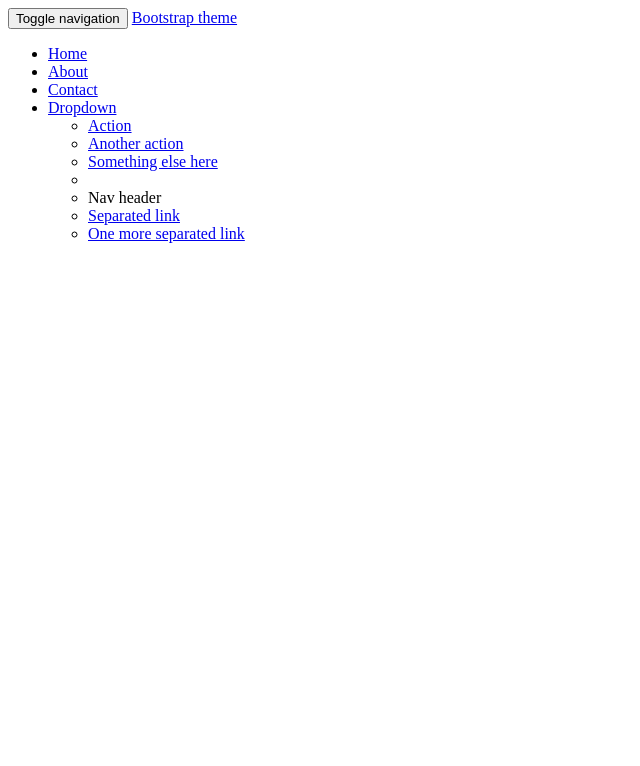
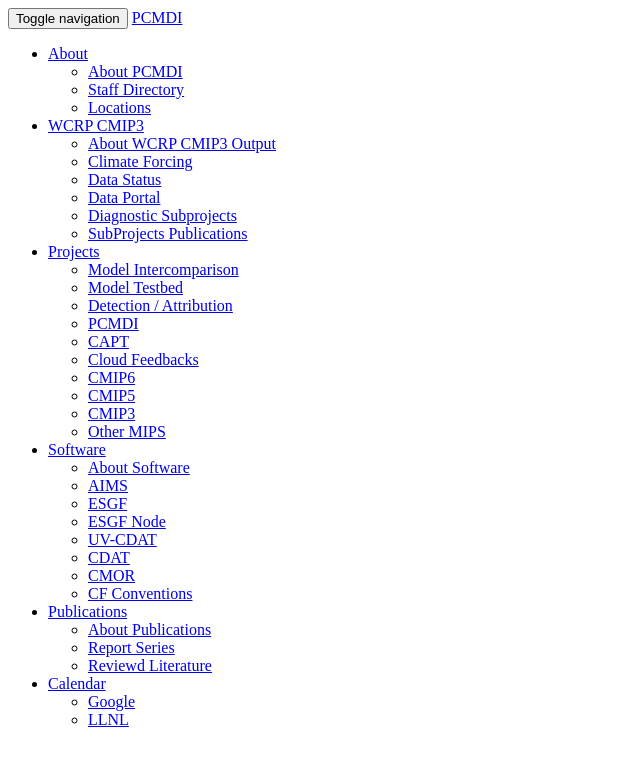
Before and after one commit to webshootertk/pcmdi_conversion, a PHP site: page /nav.php in a window 1280 px wide. Shown: the top 766 px of the page, without its empty margins (0-640 px from the left). Run offline with PHP 8.4, Linux system fonts and the light colour scheme.

Commit message:
MBH: adding in nav

```diff
--- a/2015_templates/_includes/nav.php
+++ b/2015_templates/_includes/nav.php
@@ -8,25 +8,78 @@
             <span class="icon-bar"></span>
             <span class="icon-bar"></span>
           </button>
-          <a class="navbar-brand" href="#">Bootstrap theme</a>
+          <a class="navbar-brand" href="index.php">PCMDI</a>
         </div>
         <div id="navbar" class="navbar-collapse collapse">
           <ul class="nav navbar-nav">
-            <li class="active"><a href="#">Home</a></li>
-            <li><a href="#about">About</a></li>
-            <li><a href="#contact">Contact</a></li>
             <li class="dropdown">
-              <a href="#" class="dropdown-toggle" data-toggle="dropdown" role="button" aria-expanded="false">Dropdown <span class="caret"></span></a>
+              <a href="#" class="dropdown-toggle" data-toggle="dropdown" role="button" aria-expanded="false">About<span class="caret"></span></a>
               <ul class="dropdown-menu" role="menu">
-                <li><a href="#">Action</a></li>
-                <li><a href="#">Another action</a></li>
-                <li><a href="#">Something else here</a></li>
-                <li class="divider"></li>
-                <li class="dropdown-header">Nav header</li>
-                <li><a href="#">Separated link</a></li>
-                <li><a href="#">One more separated link</a></li>
+                <li><a href="about/index.php">About PCMDI</a></li>
+                <li><a href="about/staff.php">Staff Directory</a></li>
+                <li><a href="about/locations.php">Locations</a></li>
               </ul>
             </li>
+
+            <li class="dropdown">
+              <a href="#" class="dropdown-toggle" data-toggle="dropdown" role="button" aria-expanded="false">WCRP CMIP3<span class="caret"></span></a>
+              <ul class="dropdown-menu" role="menu">
+                <li><a href="ipcc/about_ipcc.php">About WCRP CMIP3 Output</a></li>
+                <li><a href="ipcc/climate_forcing.php">Climate Forcing</a></li>
+                <li><a href="ipcc/data_status_tables.php">Data Status</a></li>
+                <li><a href="https://esgcet.llnl.gov:8443/index.jsp">Data Portal</a></li>
+                <li><a href="ipcc/diagnostic_subprojects.php">Diagnostic Subprojects</a></li>
+                <li><a href="ipcc/subproject_publications.php">SubProjects Publications</a></li>
+              </ul>
+            </li>
+
+          <li class="dropdown">
+              <a href="#" class="dropdown-toggle" data-toggle="dropdown" role="button" aria-expanded="false">Projects<span class="caret"></span></a>
+              <ul class="dropdown-menu" role="menu">
+                <li><a href="projects/model_intercomparison.php">Model Intercomparison</a></li>
+                <li><a href="projects/model_testbed.php">Model Testbed</a></li>
+                <li><a href="projects/detection_attribution.php">Detection / Attribution</a></li>
+                <li><a href="projects/pcmdi/index.php">PCMDI</a></li>
+                <li><a href="projects/capt/index.php">CAPT</a></li>
+                <li><a href="projects/cloud_feedbacks/index.php">Cloud Feedbacks</a></li>
+                <li><a href="#">CMIP6</a></li>
+                <li><a href="http://cmip-pcmdi.llnl.gov/cmip5/">CMIP5</a></li>
+                <li><a href="ipcc/about_ipcc.php">CMIP3</a></li>
+                <li><a href="projects/model_intercomparison.php">Other MIPS</a></li>
+              </ul>
+            </li>
+
+          <li class="dropdown">
+              <a href="#" class="dropdown-toggle" data-toggle="dropdown" role="button" aria-expanded="false">Software<span class="caret"></span></a>
+              <ul class="dropdown-menu" role="menu">
+                <li><a href="http://www2-pcmdi.llnl.gov">About Software</a></li>
+                <li><a href="https://aims.llnl.gov">AIMS</a></li>
+                <li><a href="http://esgf.llnl.gov">ESGF</a></li>
+                <li><a href="http://pcmdi9.llnl.gov/esgf-web-fe/">ESGF Node</a></li>
+                <li><a href="http://uvcdat.llnl.gov">UV-CDAT</a></li>
+                <li><a href="#">CDAT</a></li>
+                <li><a href="#">CMOR</a></li>
+                <li><a href="http://cfconventions.org">CF Conventions</a></li>
+              </ul>
+            </li>
+
+          <li class="dropdown">
+              <a href="#" class="dropdown-toggle" data-toggle="dropdown" role="button" aria-expanded="false">Publications<span class="caret"></span></a>
+              <ul class="dropdown-menu" role="menu">
+                <li><a href="publications/index.php">About Publications</a></li>
+                <li><a href="publications/reports.php">Report Series</a></li>
+                <li><a href="publications/reviewed_literature.php">Reviewd Literature</a></li>
+              </ul>
+            </li>
+
+          <li class="dropdown">
+              <a href="#" class="dropdown-toggle" data-toggle="dropdown" role="button" aria-expanded="false">Calendar<span class="caret"></span></a>
+              <ul class="dropdown-menu" role="menu">
+                <li><a href="calendar.php">Google</a></li>
+                <li><a href="lab_calendar.php">LLNL</a></li>
+              </ul>
+            </li>
+
           </ul>
         </div><!--/.nav-collapse -->
       </div>
```
